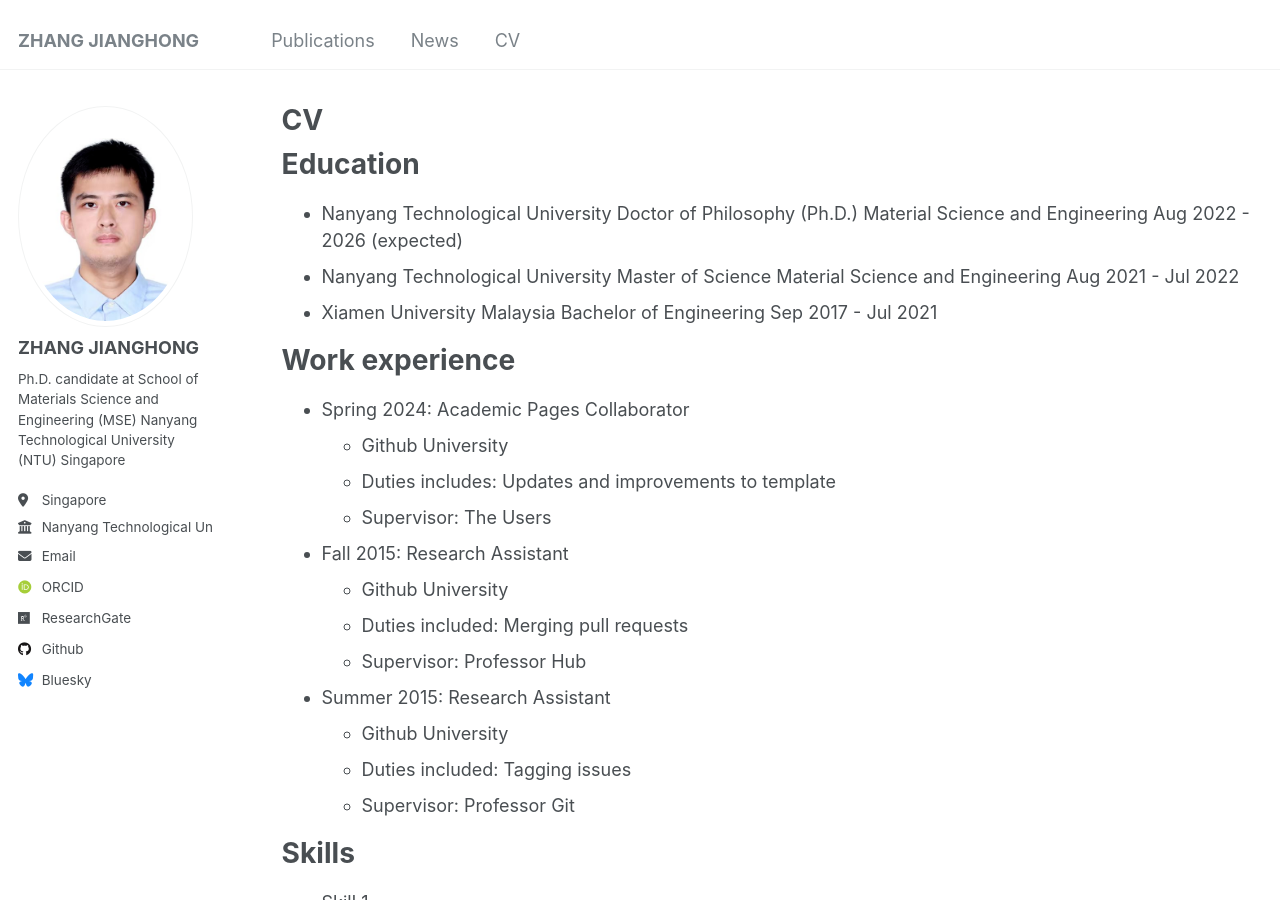
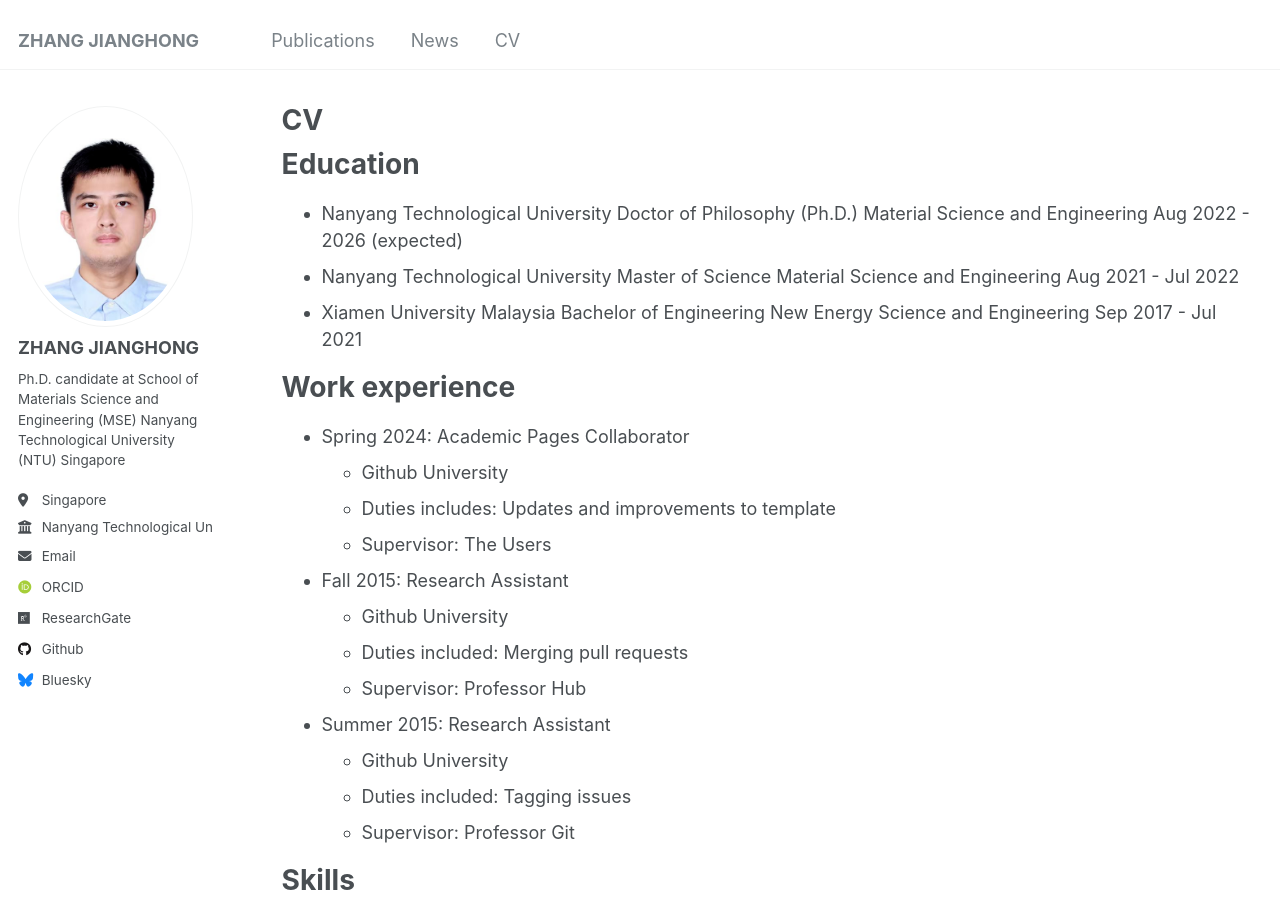
Before and after one commit to zjh990724/zjh990724.github.io, a Jekyll site: the page built from _pages/cv.md, in a window 1280 px wide and 900 px high. Built offline with Jekyll 4.4.1, drawn with Linux system fonts in a browser that asks for light colours; some web fonts are replaced.

Commit message:
Update cv.md

```diff
--- a/_pages/cv.md
+++ b/_pages/cv.md
@@ -11,9 +11,9 @@ redirect_from:
 
 Education
 ======
-* Nanyang Technological University	Doctor of Philosophy (Ph.D.)  Material Science and Engineering  Aug 2022 - 2026 (expected)
-* Nanyang Technological University	Master of Science  Material Science and Engineering  Aug 2021 - Jul 2022
-* Xiamen University Malaysia	Bachelor of Engineering	Sep 2017 - Jul 2021
+* Nanyang Technological University	Doctor of Philosophy (Ph.D.)      Material Science and Engineering        Aug 2022 - 2026 (expected)
+* Nanyang Technological University	Master of Science                 Material Science and Engineering        Aug 2021 - Jul 2022
+* Xiamen University Malaysia	      Bachelor of Engineering	          New Energy Science and Engineering      Sep 2017 - Jul 2021
 
 Work experience
 ======
```
